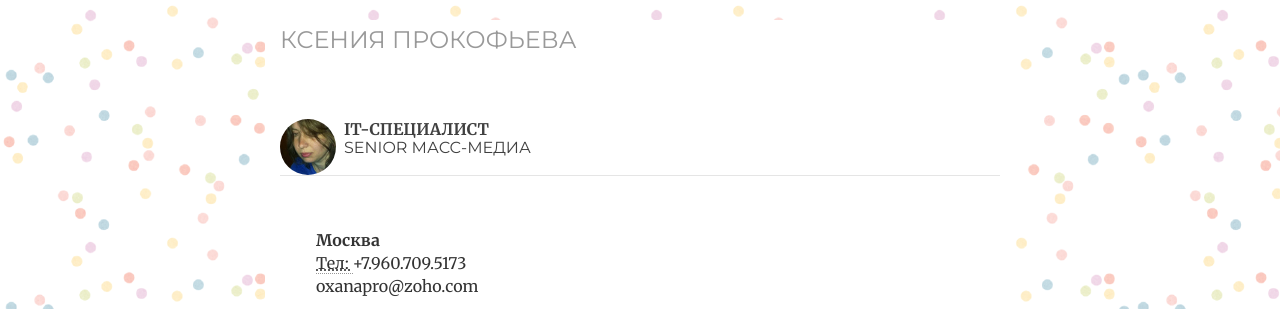
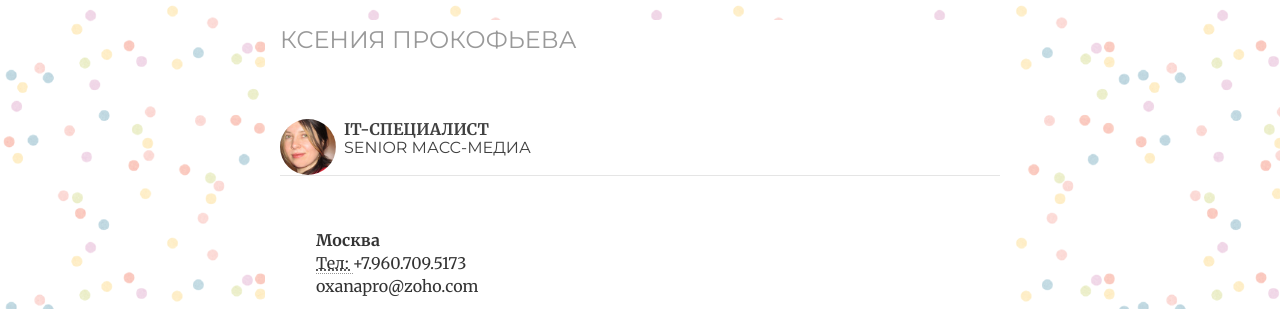
Before and after one commit to cvkp/cvkp.github.io, a Jekyll site: the page built from index.html, in a window 1280 px wide. Shown: the top 309 px of the page. Built offline with Jekyll 4.4.1, drawn with Linux system fonts in a browser that asks for light colours; nearby versions of some CDN libraries; the list of posts is cut into pages by our own code.

Commit message:
Update index.html

```diff
--- a/index.html
+++ b/index.html
@@ -25,7 +25,7 @@ ref: cv
 
 	<div class="mh-contributor">
     <div class="mh-simple-image">
-        <div class="mh-simple-image__responsive" style="padding-bottom:0%;"><img src="/images/24.jpg" sizes="64px"  class="mh-simple-image__img"></div>
+        <div class="mh-simple-image__responsive" style="padding-bottom:0%;"><img src="/images/23.jpg" sizes="84px"  class="mh-simple-image__img"></div>
     </div>
     <div class="mh-contributor__details">
         <h4 class="mh-contributor__name">IT-специалист </h4>
```
